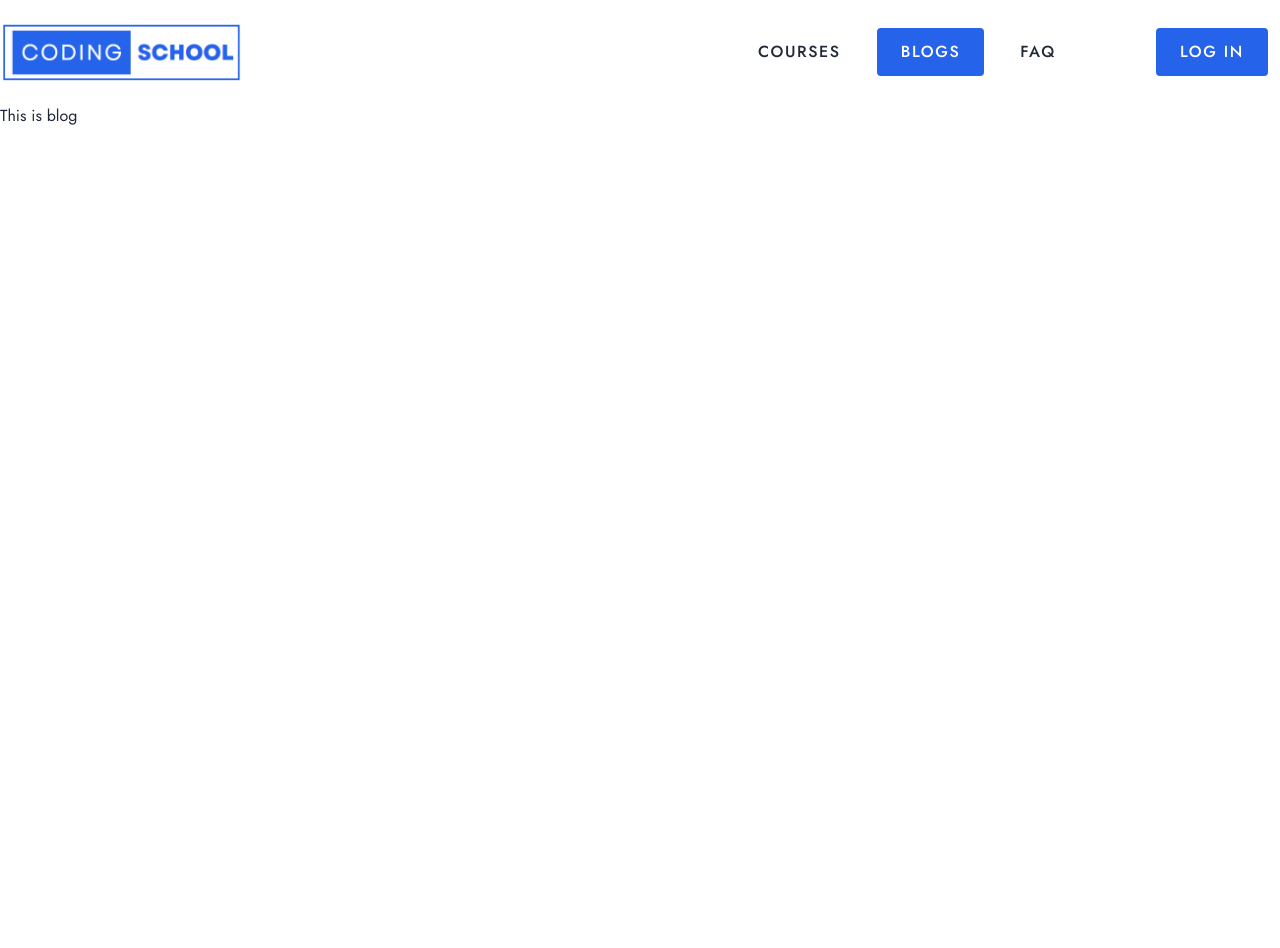
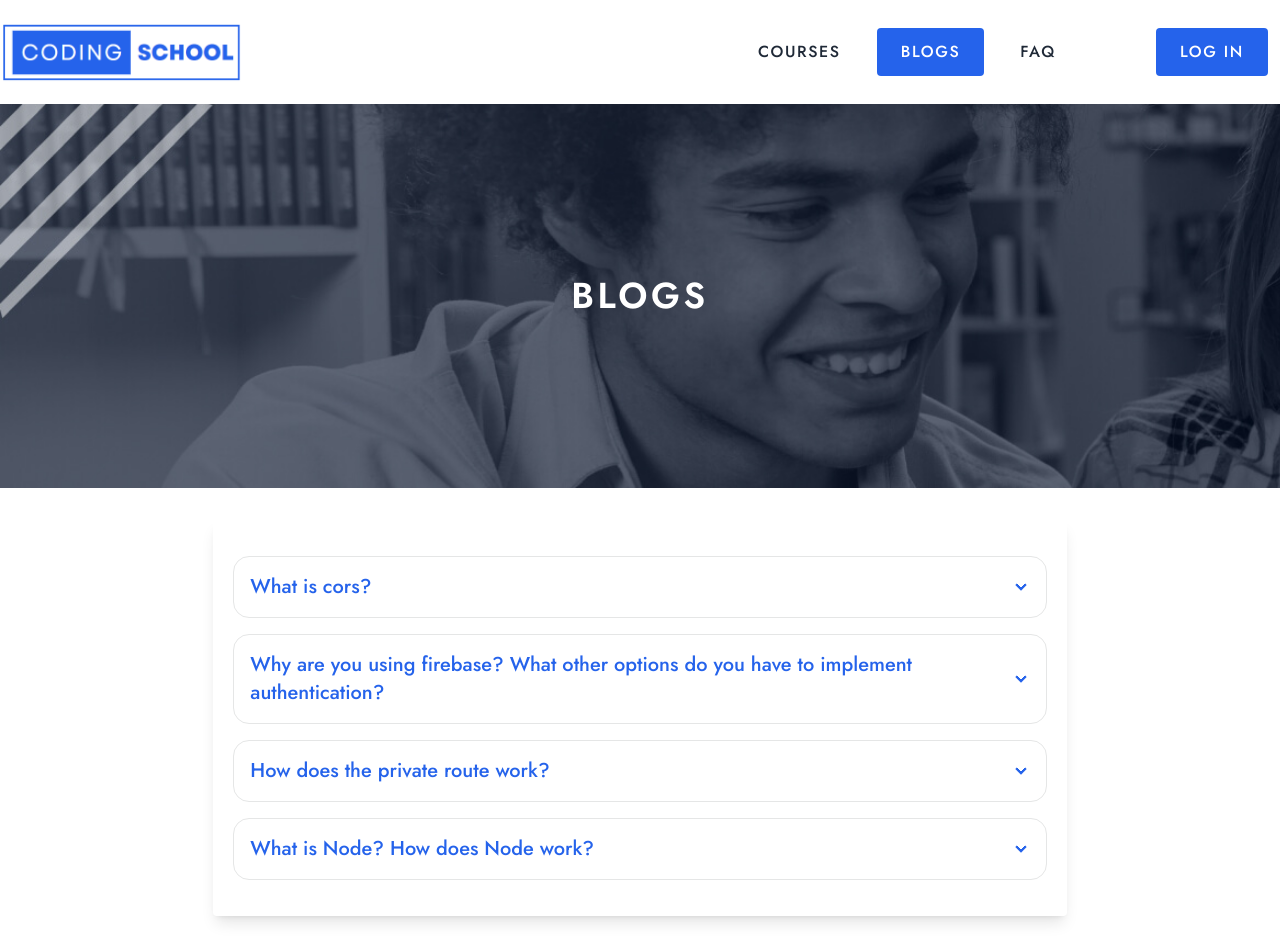
Before and after one commit to mukutdev/coding-school-client, a React (Vite) app: page /blogs in a window 1280 px wide. Before the commit the page ends 800 px from the top, so only its background shows below. Built offline with nearby package versions, Linux system fonts and the light colour scheme; no server answers.

Commit message:
blogs-added

```diff
--- a/src/pages/Blog/Blog.jsx
+++ b/src/pages/Blog/Blog.jsx
@@ -1,7 +1,99 @@
 import React from "react";
+import bg_breadcumb from "../../assets/breadcumb-bg.jpg";
+import BackgroundImage from "../../components/BackgroundImage/BackgroundImage";
+const Blog = () => {
+  return (
+    <div>
+      <BackgroundImage img={bg_breadcumb} content={"Blogs"}></BackgroundImage>
+      <div className="container mx-auto my-6">
+        <div className="md:w-2/3 mx-auto my-8 shadow-lg rounded p-5">
+          <div
+            tabIndex={0}
+            className="collapse collapse-arrow border border-base-300 bg-base-100 rounded-box my-4"
+          >
+            <input type="checkbox" />
 
-const Blog = () => {
-  return <div>This is blog</div>;
+            <div className="collapse-title text-xl font-medium text-blue-600">
+              What is cors?
+            </div>
+            <div className="collapse-content">
+              <p className="font-medium">
+                Cross-Origin Resource Sharing (CORS) is an HTTP-header based
+                mechanism that allows a server to indicate any origins (domain,
+                scheme, or port) other than its own from which a browser should
+                permit loading resources. CORS also relies on a mechanism by
+                which browsers make a "preflight" request to the server hosting
+                the cross-origin resource, in order to check that the server
+                will permit the actual request. In that preflight, the browser
+                sends headers that indicate the HTTP method and headers that
+                will be used in the actual request.
+              </p>
+            </div>
+          </div>
+          <div
+            tabIndex={0}
+            className="collapse collapse-arrow border border-base-300 bg-base-100 rounded-box"
+          >
+            <input type="checkbox" />
+
+            <div className="collapse-title text-xl font-medium text-blue-600">
+              Why are you using firebase? What other options do you have to
+              implement authentication?
+            </div>
+            <div className="collapse-content">
+              <p className="font-medium">
+                Firebase Authentication provides backend services, easy-to-use
+                SDKs, and ready-made UI libraries to authenticate users to your
+                app. It supports authentication using passwords, phone numbers,
+                popular federated identity providers like Google, Facebook and
+                Twitter, and more.But there are other options also like MongoDB
+                ,Oracle Database , Amazon Redshift etc etc .They Provide Quality
+                service as well
+              </p>
+            </div>
+          </div>
+          <div
+            tabIndex={0}
+            className="collapse collapse-arrow border border-base-300 bg-base-100 rounded-box my-4"
+          >
+            <input type="checkbox" />
+
+            <div className="collapse-title text-xl font-medium text-blue-600">
+              How does the private route work?
+            </div>
+            <div className="collapse-content">
+              <p className="font-medium">
+                The private route is similar to the public route, the only
+                change is that redirect URL and authenticate condition.If the
+                user is not authenticated he will be redirected to the login
+                page and the user can only access the authenticated routes If he
+                is authenticated (Logged in).
+              </p>
+            </div>
+          </div>
+          <div
+            tabIndex={0}
+            className="collapse collapse-arrow border border-base-300 bg-base-100 rounded-box my-4"
+          >
+            <input type="checkbox" />
+
+            <div className="collapse-title text-xl font-medium text-blue-600">
+              What is Node? How does Node work?
+            </div>
+            <div className="collapse-content">
+              <p className="font-medium">
+                Node is a used for backend service where javascript works on the
+                server-side of the application. This way javascript is used on
+                both frontend and backend. Node.js runs on chrome v8 engine
+                which converts javascript code into machine code, it is highly
+                scalable, lightweight, fast, and data-intensive.
+              </p>
+            </div>
+          </div>
+        </div>
+      </div>
+    </div>
+  );
 };
 
 export default Blog;
```
